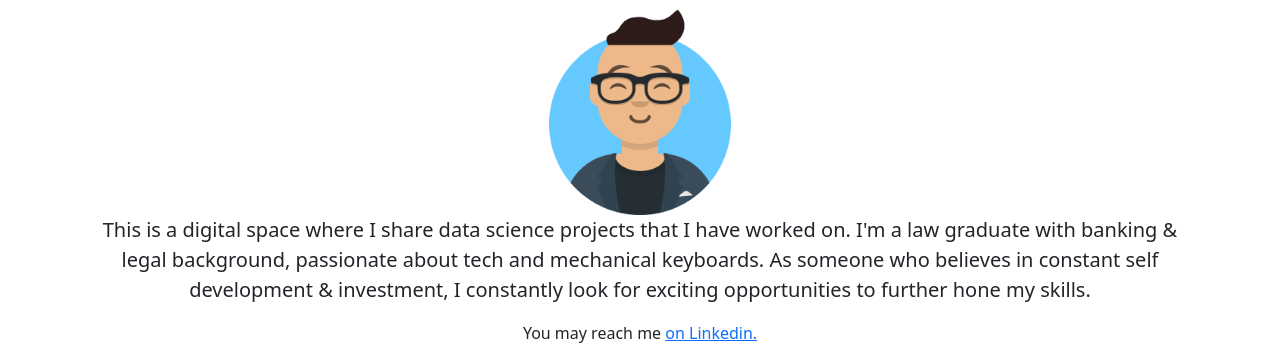
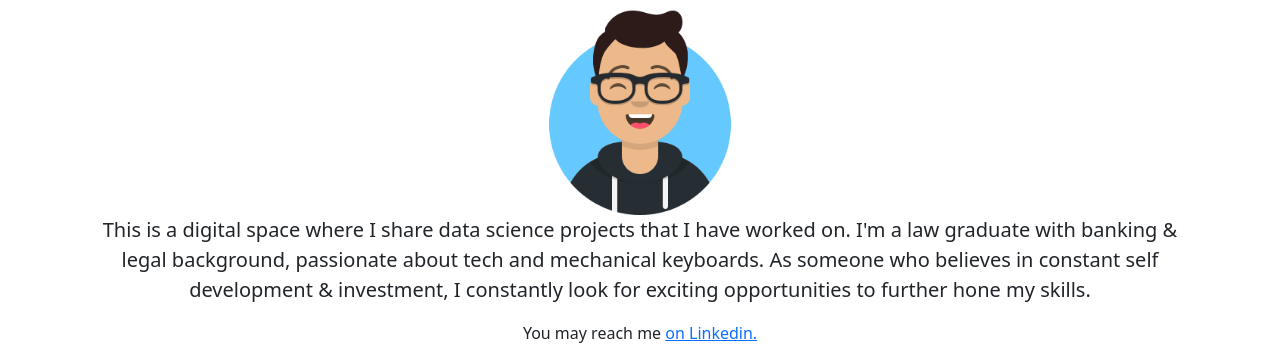
Before and after one commit to waijinnn/waijinnn.github.io, a plain HTML site: page index.html in a window 1280 px wide. Shown: the part 157-515 px from the top of the page. Drawn offline with nearby package versions, Linux system fonts and the light colour scheme.

Commit message:
Update index.html

```diff
--- a/index.html
+++ b/index.html
@@ -31,7 +31,7 @@
         <div class="container">
             <div class="text-center mt-5">
                 <h1>Wai Jin's Portfolio</h1>
-                <img src="assets/avataaars.png" class="img-fluid" width="200" height="300"/>
+                <img src="assets/wj_avatar.png" class="img-fluid" width="200" height="300"/>
                 <p class="lead">This is a digital space where I share data science projects that I have worked on.
                     I'm a law graduate with banking & legal background, passionate about tech and mechanical keyboards.
                     As someone who believes in constant self development & investment, I constantly look for exciting opportunities to further hone my skills.
```
